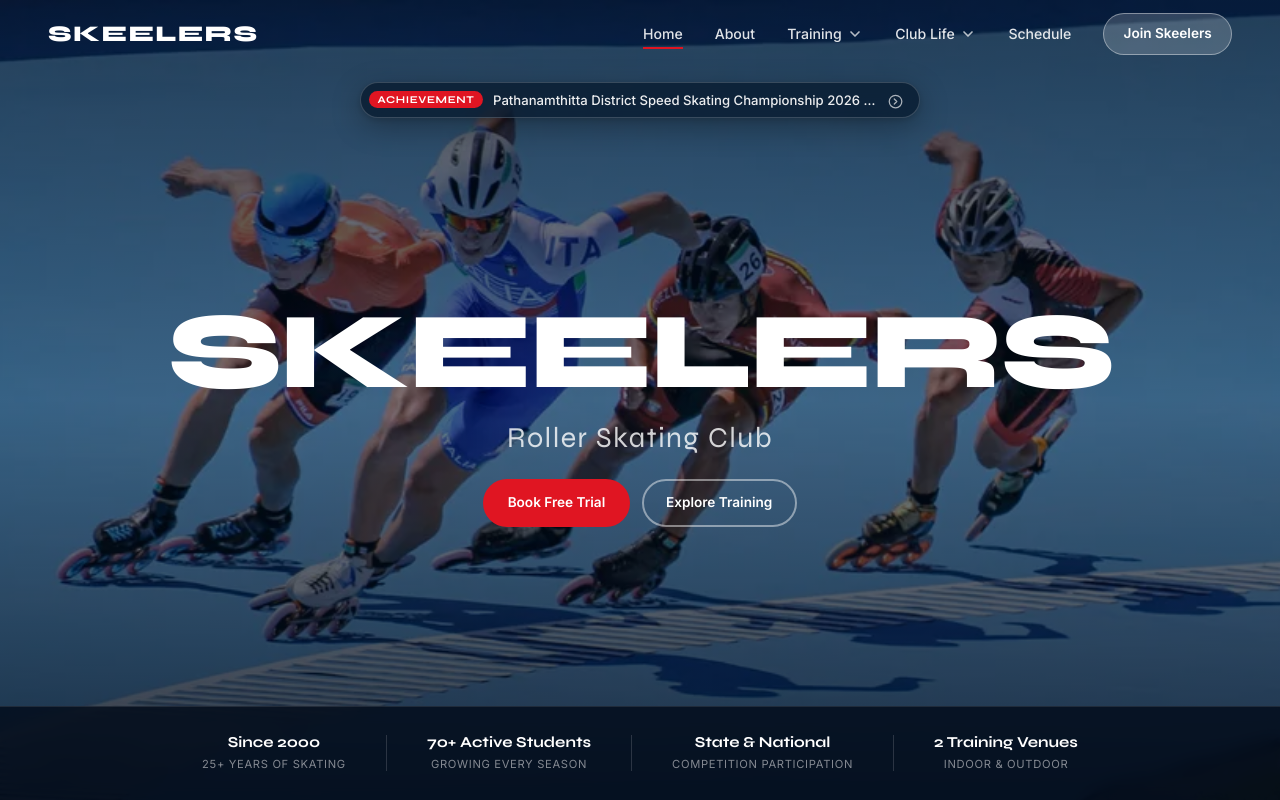
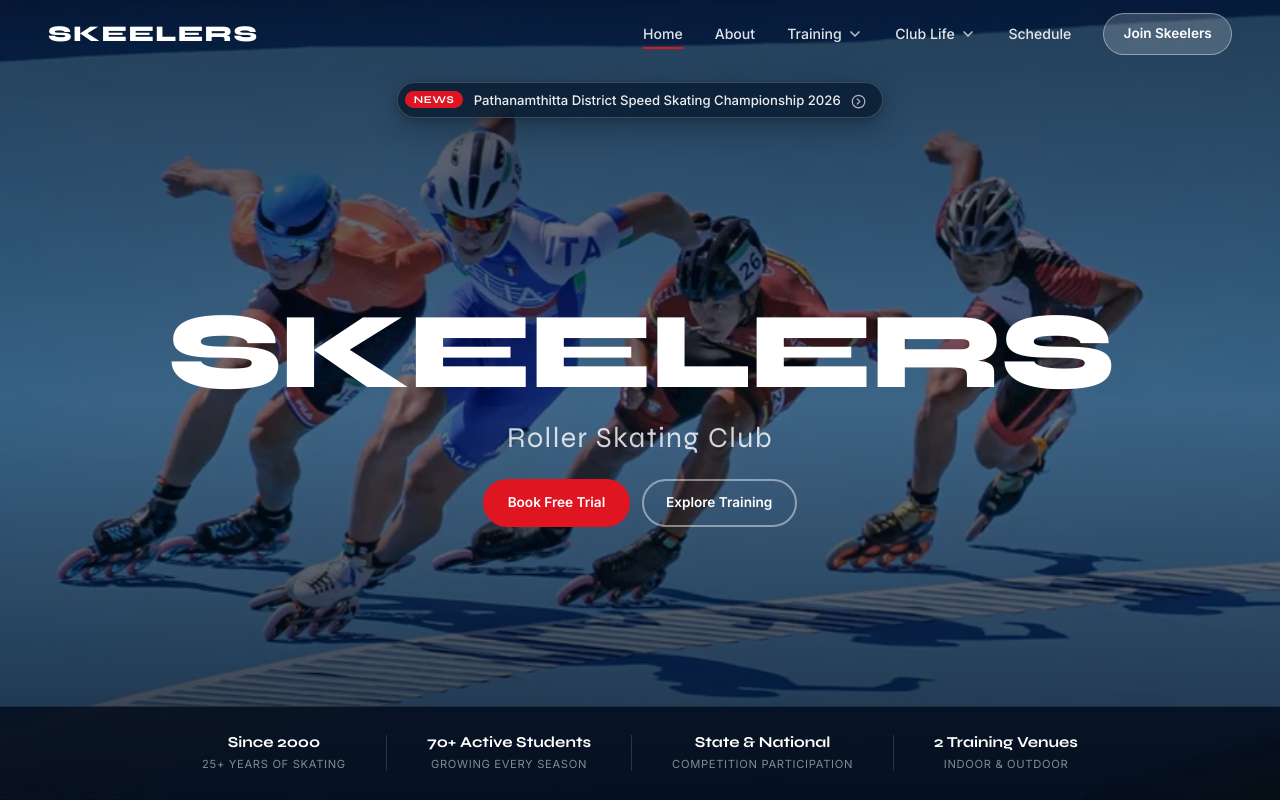
Before and after one commit to sanjithr07/Skeelers, a website: page index.html in a window 1280 px wide. Shown: the top 800 px of the page. Drawn offline with Linux system fonts and the light colour scheme.

Commit message:
fix: dynamic news banner

```diff
--- a/index.html
+++ b/index.html
@@ -137,10 +137,10 @@
         <section id="home" class="hero">
             <div class="hero-bg-overlay"></div>
 
-            <!-- Slim Top Announcement Bar under Navbar -->
-            <a href="#club-life" class="hero-announcement-bar" id="hero-news-badge">
-                <span class="announcement-pill">Achievement</span>
-                <span class="announcement-text">KV State Championship Medal Winners</span>
+            <!-- Slim Top Announcement Bar under Navbar (dynamically populated from data/news.json) -->
+            <a href="#club-life" class="hero-announcement-bar" id="hero-news-badge" style="display: none;">
+                <span class="announcement-pill">News</span>
+                <span class="announcement-text"></span>
                 <span class="announcement-arrow"><svg xmlns="http://www.w3.org/2000/svg" width="16" height="16"
                         viewBox="0 0 24 24" fill="none" stroke="currentColor" stroke-width="2" stroke-linecap="round"
                         stroke-linejoin="round" class="lucide lucide-circle-chevron-right preview-icon">
--- a/js/main.js
+++ b/js/main.js
@@ -168,18 +168,32 @@ document.addEventListener('DOMContentLoaded', () => {
             track.innerHTML = cardsHTML;
             modalsContainer.innerHTML = modalsHTML;
 
-            // Sync hero announcement bar with latest news
+            // Sync hero announcement bar dynamically with latest news
             const heroBadge = document.getElementById('hero-news-badge');
-            if (heroBadge && newsData.length > 0) {
-                const latest = newsData[0];
-                const badgePill = heroBadge.querySelector('.announcement-pill') || heroBadge.querySelector('.hero-badge-pill');
-                const badgeText = heroBadge.querySelector('.announcement-text') || heroBadge.querySelector('.hero-badge-text');
-                if (badgePill && latest.tag) badgePill.textContent = latest.tag;
-                if (badgeText && latest.title) badgeText.textContent = latest.title + ' — Medal Winners';
+            if (heroBadge) {
+                if (newsData.length > 0) {
+                    const latest = newsData[0];
+                    const badgePill = heroBadge.querySelector('.announcement-pill') || heroBadge.querySelector('.hero-badge-pill');
+                    const badgeText = heroBadge.querySelector('.announcement-text') || heroBadge.querySelector('.hero-badge-text');
+                    if (badgePill) badgePill.textContent = 'News';
+                    if (badgeText && latest.title) badgeText.textContent = latest.title;
+                    heroBadge.style.display = 'inline-flex';
+                } else {
+                    heroBadge.style.display = 'none';
+                }
             }
 
+            let goToSlide = null;
             initCarousel();
             initModals();
+
+            if (heroBadge) {
+                heroBadge.addEventListener('click', () => {
+                    if (typeof goToSlide === 'function') {
+                        goToSlide(0);
+                    }
+                });
+            }
 
         } catch (err) {
             console.error(err);
@@ -215,6 +229,7 @@ document.addEventListener('DOMContentLoaded', () => {
             track.scrollTo({ left: slides[current].offsetLeft - padLeft, behavior: 'smooth' });
             updateDots(current);
         };
+        goToSlide = goTo;
 
         nextBtn.addEventListener('click', () => goTo(current + 1));
         prevBtn.addEventListener('click', () => goTo(current - 1));
```
Also changed, not shown: images/coach.jpg.
